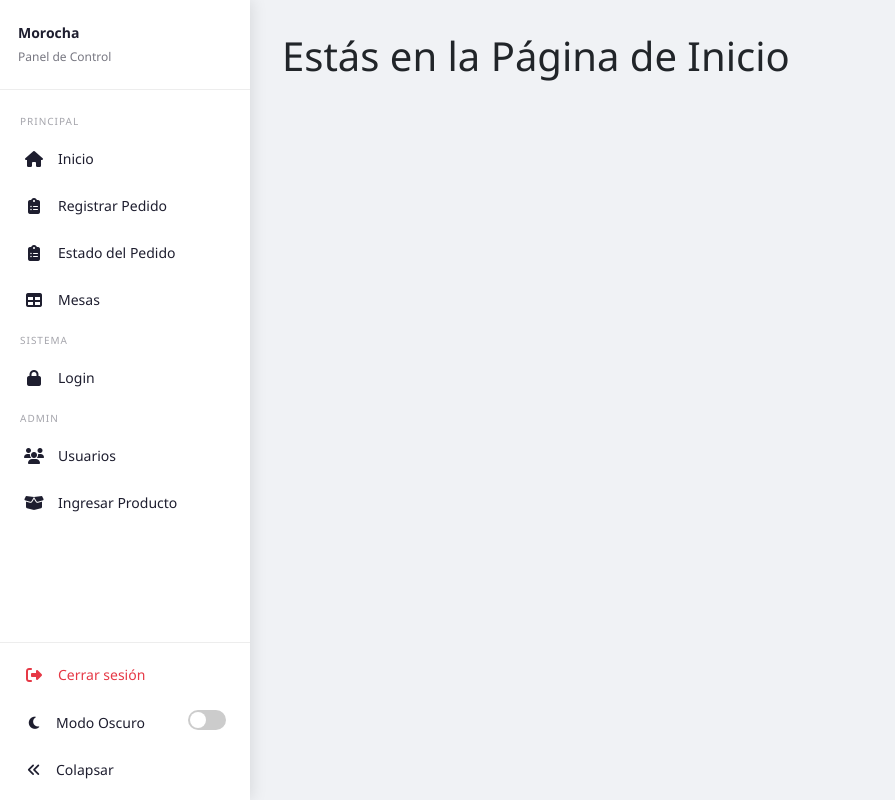
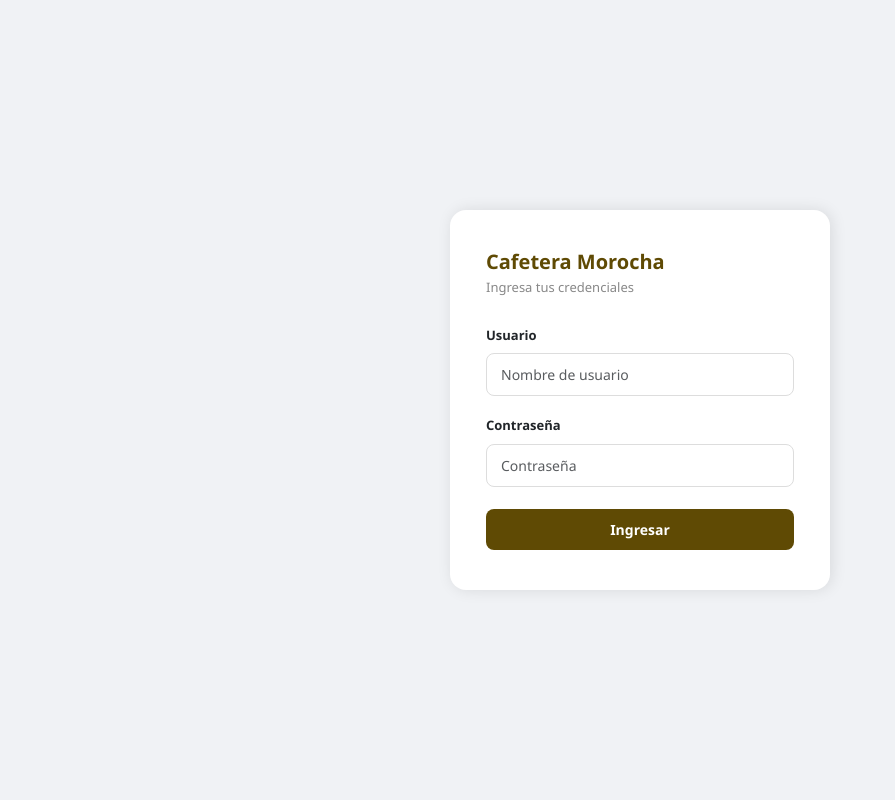
Before and after one commit to vixente2/cafeteria_morocha, a Django app: page / in a window 1280 px wide. Shown: the whole page, without its empty margins (0-895 px from the left). Run offline with Django 5.2, Linux system fonts and the light colour scheme; some libraries are stand-ins or nearby versions.

Commit message:
Login funcional, CRUD productos funcional, solucion de bugs

```diff
--- a/appMorocha/templates/appMorocha/login.html
+++ b/appMorocha/templates/appMorocha/login.html
@@ -1,16 +1,95 @@
-{% extends 'sidebar.html' %}
 {% load static %}
+<!DOCTYPE html>
+<html lang="es">
+<head>
+    <meta charset="UTF-8">
+    <meta name="viewport" content="width=device-width, initial-scale=1.0">
+    <link href="https://cdn.jsdelivr.net/npm/bootstrap@5.3.0/dist/css/bootstrap.min.css" rel="stylesheet"/>
+    <title>Login - Cafetera Morocha</title>
+    <style>
+        :root { --primary: #5f4a04; }
+        * { margin: 0; padding: 0; box-sizing: border-box; }
+        body {
+            font-family: 'Segoe UI', Arial, sans-serif;
+            background: #f0f2f5;
+            min-height: 100vh;
+            display: flex;
+            align-items: center;
+            justify-content: center;
+        }
+        .login-card {
+            background: #fff;
+            border-radius: 16px;
+            box-shadow: 2px 0 15px rgba(0,0,0,0.1);
+            padding: 40px 36px;
+            width: 100%;
+            max-width: 380px;
+        }
+        .login-card h2 {
+            color: var(--primary);
+            font-size: 20px;
+            font-weight: 700;
+            margin-bottom: 4px;
+        }
+        .login-card p {
+            font-size: 13px;
+            color: #888;
+            margin-bottom: 24px;
+        }
+        .form-label { font-size: 13px; font-weight: 600; }
+        .form-control {
+            border-radius: 8px;
+            border: 1px solid #ddd;
+            padding: 10px 14px;
+            font-size: 14px;
+        }
+        .form-control:focus {
+            border-color: var(--primary);
+            box-shadow: 0 0 0 3px rgba(230,57,70,0.15);
+        }
+        .btn-login {
+            background: var(--primary);
+            color: #fff;
+            border: none;
+            border-radius: 8px;
+            padding: 10px;
+            font-size: 14px;
+            font-weight: 600;
+            width: 100%;
+            margin-top: 6px;
+            cursor: pointer;
+        }
+        .msg {
+            font-size: 13px;
+            margin-bottom: 14px;
+            padding: 10px 14px;
+            border-radius: 8px;
+        }
+        .red { background: rgba(230,57,70,0.1); color: var(--primary); }
+        .green { background: rgba(40,167,69,0.1); color: #28a745; }
+    </style>
+</head>
+<body>
+    <div class="login-card">
+        <h2>Cafetera Morocha</h2>
+        <p>Ingresa tus credenciales</p>
 
-{% block titulo %}login{% endblock %}
+        {% if msg %}
+            <div class="msg {{ color }}">{{ msg }}</div>
+        {% endif %}
 
-{% block contenido %}
-
-<div class="row">
-
-    <h1>Estás en la Página de login</h1>
-
-</div>
-
-{% endblock %}
-{% block extra_js %}
-{% endblock %}
+        <form method="POST" action="{% url 'login' %}">
+            {% csrf_token %}
+            <div class="mb-3">
+                <label class="form-label">Usuario</label>
+                <input type="text" name="txt_usuario" class="form-control" placeholder="Nombre de usuario" required>
+            </div>
+            <div class="mb-3">
+                <label class="form-label">Contraseña</label>
+                <input type="password" name="txt_clave" class="form-control" placeholder="Contraseña" required>
+            </div>
+            <button type="submit" class="btn-login">Ingresar</button>
+        </form>
+    </div>
+</body>
+</html>
--- a/appMorocha/templates/appMorocha/usuario.html
+++ b/appMorocha/templates/appMorocha/usuario.html
@@ -22,7 +22,8 @@
             <select class="form-select" name="txt_rol" id="txt_rol" required>
                 <option value="">Seleccionar</option>
                 {% for rol in roles %}
-                  <option value="{{ rol.id_rol }}">{{ rol.nombre_rol }}</option>
+                  <option
+                   value="{{ rol.id_rol }}">{{ rol.nombre_rol }}</option>
                 {% endfor %}
             </select>
 
--- a/appMorocha/templates/sidebar.html
+++ b/appMorocha/templates/sidebar.html
@@ -192,7 +192,7 @@
         </div>
         <nav class="sidebar-menu">
             <div class="menu-label">Principal</div>
-            <a href="/" class="menu-item ">
+            <a href="/inicio/" class="menu-item ">
                 <i class="fas fa-home"></i><span>Inicio</span>
             </a>
             <a href="/registrarPedido/" class="menu-item">
@@ -205,9 +205,6 @@
                 <i class="fas fa-table"></i><span>Mesas</span>
             </a>
             <div class="menu-label">Sistema</div>
-            <a href="/login/" class="menu-item">
-                <i class="fas fa-lock"></i><span>Login</span>
-            </a>
             </a>
             <div class="menu-label">Admin</div>
             <a href="/usuario/" class="menu-item">
@@ -220,7 +217,7 @@
         </nav>
     </div>
     <div class="sidebar-bottom">
-        <a href="/logout/" class="menu-item" style="color: var(--primary)">
+        <a href="{% url 'logout' %}" class="menu-item" style="color: var(--primary)">
             <i class="fas fa-sign-out-alt"></i><span>Cerrar sesión</span>
         </a>
         <div class="toggle-row" id="toggle-theme-btn">
--- a/appMorocha/urls.py
+++ b/appMorocha/urls.py
@@ -3,21 +3,24 @@ from . import views
 
 urlpatterns = [
     # Rutas para las vistas
-    path('',views.inicio, name='inicio'),
-    path('login/',views.login, name='login'),
+    path('',views.login, name='login'),
+    path('logout/', views.logout, name='logout'),
+    path('inicio/',views.inicio, name='inicio'),
     path('estadoPedido/',views.estadoPedido, name='estadoPedido'),
     path('usuario/',views.usuario),
     path('registrarPedido/',views.registrarPedido, name='registrarPedido'),
     path('ingresarProducto/',views.ingresarProducto, name='ingresarProducto'),
     path('ingresarMesa/',views.ingresarMesa, name='ingresarMesa'),
-    # Rutas para las acciones
+    # Acciones para Pedidos
     path('detallePedido/<int:id_pedido>/',views.detallePedido, name='detallePedido'),
     path('eliminarPedido/<int:id_pedido>/', views.eliminarPedido, name='eliminarPedido'),
-    # Guardar datos de usuarios y liminar usuario
+    # Acciones para Usuario
     path('procesarUsuario/',views.procesarUsuario),
     path('eliminarUsuario/<str:nombreUsuario>/',views.eliminarUsuario,name='eliminarUsuario'),
-    # Guardar datos de productos
+    # Acciones para Productos
     path('procesarProducto/',views.procesarProducto),
+    path('editarProducto/',                      views.editarProducto,    name='editarProducto'),
+    path('eliminarProducto/<int:id_producto>/',  views.eliminarProducto,  name='eliminarProducto')
 
 
 ]
--- a/appMorocha/views.py
+++ b/appMorocha/views.py
@@ -5,12 +5,53 @@ from .db import ConexionDB
 # Create your views here.
 
 def inicio(request):
+    if login_requerido(request):
+        return redirect('login')
     return render(request, 'appMorocha/inicio.html')
 
 def login(request):
+    if request.method == 'POST':
+        nombre_usuario = request.POST.get('txt_usuario')
+        clave = request.POST.get('txt_clave')
+
+        conexion = ConexionDB()
+        consulta = """
+            SELECT u.id_usuario, u.nombre_usuario, r.nombre_rol
+            FROM tb_usuario u
+            INNER JOIN tb_roles r ON u.id_rol = r.id_rol
+            WHERE u.nombre_usuario = %s AND u.clave = %s
+        """
+        resultado = conexion.consultar(consulta, (nombre_usuario, clave))
+
+        if resultado:
+            usuario = resultado[0]
+            # comparamos los datos como cookies para no tener que crear las tablas migratorias de django en nuestra bd.
+            res = redirect('inicio')        # guardar el redirect en "res"
+            res.set_cookie('id_usuario', usuario['id_usuario'])
+            res.set_cookie('nombre_usuario', usuario['nombre_usuario'])
+            res.set_cookie('rol', usuario['nombre_rol'])
+            return res  # redirige al inicio si es correcto
+        else:
+            return render(request, 'appMorocha/login.html', {
+                'msg': 'Usuario o contraseña incorrectos',
+                'color': 'red'
+            })
+
     return render(request, 'appMorocha/login.html')
 
+def login_requerido(request):
+    return not request.COOKIES.get('id_usuario')
+
+def logout(request):
+    res = redirect('login')
+    res.delete_cookie('id_usuario')
+    res.delete_cookie('nombre_usuario')
+    res.delete_cookie('rol')
+    return res
+
 def estadoPedido(request):
+    if login_requerido(request):
+        return redirect('login')
     cargarPedidos = cargarRegistrosPedidos()
     return render(request, 'appMorocha/estadoPedido.html', {'cargarPedidos': cargarPedidos})
 
@@ -34,7 +75,8 @@ def cargarRegistrosPedidos():
 
 
 def registrarPedido(request):
-
+    if login_requerido(request):
+        return redirect('login')
     if request.method == 'POST':
         db = ConexionDB()
         db.ejecutar("INSERT INTO tb_pedido (fecha_pedido) VALUES (%s)",
@@ -104,6 +146,8 @@ def detallePedido(request, id_pedido):
 
 # Vistas para la gestión de usuarios
 def usuario(request):
+    if login_requerido(request):
+        return redirect('login')
     db = ConexionDB()
     UsuariosRegistrados = cargarRegistros()
     roles = db.consultar("""
@@ -184,6 +228,8 @@ def procesarUsuario(request):
 
 # Ingresar vista para productos
 def ingresarProducto(request):
+    if login_requerido(request):
+        return redirect('login')
     ProductosRegistrados = cargarRegistrosProductos()
     return render(request, 'appMorocha/ingresarProducto.html', {'ProductosRegistrados': ProductosRegistrados})
 
@@ -225,8 +271,49 @@ def procesarProducto(request):
         return render(request, 'appMorocha/ingresarProducto.html', contexto)
     return render(request, 'appMorocha/ingresarProducto.html')
 
+def editarProducto(request):
+    if request.method == 'GET':
+        id_producto    = request.GET.get('id_producto')
+        nombreProducto = request.GET.get('txt_nombreproducto')
+        precio         = request.GET.get('txt_precio')
+        conexion = ConexionDB()
+
+        duplicado = conexion.consultar(
+            "SELECT * FROM tb_producto WHERE nombre_producto = %s AND id_producto != %s",
+            (nombreProducto, id_producto)
+        )
+        if duplicado:
+            contexto = {
+                "msg": "Ese nombre ya pertenece a otro producto.",
+                "color": "red",
+                "ProductosRegistrados": cargarRegistrosProductos()
+            }
+            return render(request, 'appMorocha/ingresarProducto.html', contexto)
+
+        conexion.ejecutar(
+            "UPDATE tb_producto SET nombre_producto = %s, precio_producto = %s WHERE id_producto = %s",
+            (nombreProducto, precio, id_producto)
+        )
+        contexto = {
+            "msg": "Producto actualizado correctamente!",
+            "color": "green",
+            "ProductosRegistrados": cargarRegistrosProductos()
+        }
+        return render(request, 'appMorocha/ingresarProducto.html', contexto)
+    return redirect('ingresarProducto')
+
+
+def eliminarProducto(request, id_producto):
+    conexion = ConexionDB()
+    conexion.ejecutar(
+        "DELETE FROM tb_producto WHERE id_producto = %s", (id_producto,)
+    )
+    return redirect('ingresarProducto')
+
 # Ingresar vista para mesas
 def ingresarMesa(request):
+    if login_requerido(request):
+        return redirect('login')
     cargarMesas = cargarRegistrosMesas()
 
     return render(request, 'appMorocha/ingresarMesa.html', {'cargarMesas': cargarMesas})
```
Also changed, not shown: appMorocha/static/appMorocha/js/funcioneseme.js (deleted, +0 -64 lines), appMorocha/static/appMorocha/js/ingresarProductos.js (added, +109 -0 lines), appMorocha/static/appMorocha/js/procesarUsuario.js (+15 -15 lines), appMorocha/static/appMorocha/js/registrarPedidos.js (added, +65 -0 lines), appMorocha/templates/appMorocha/ingresarProducto.html (+13 -4 lines), appMorocha/templates/appMorocha/registrarPedido.html (+4 -7 lines).
